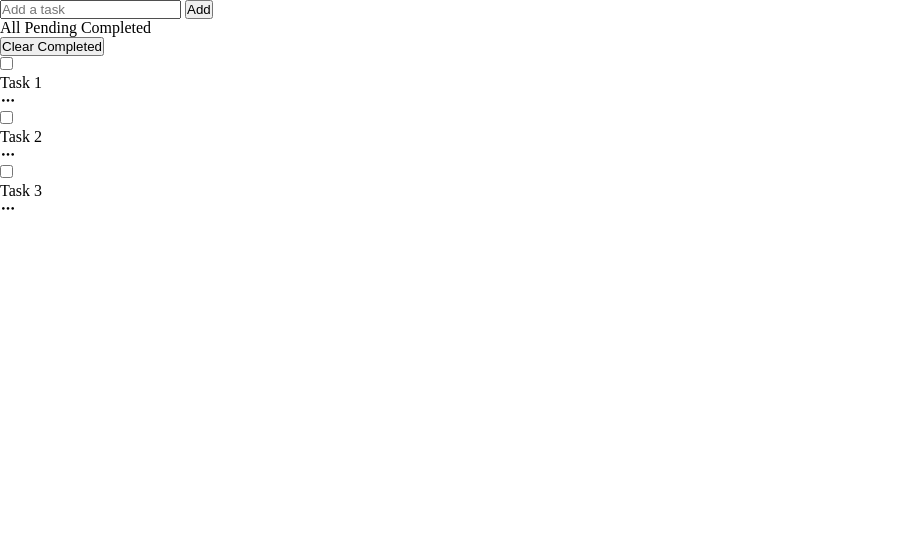
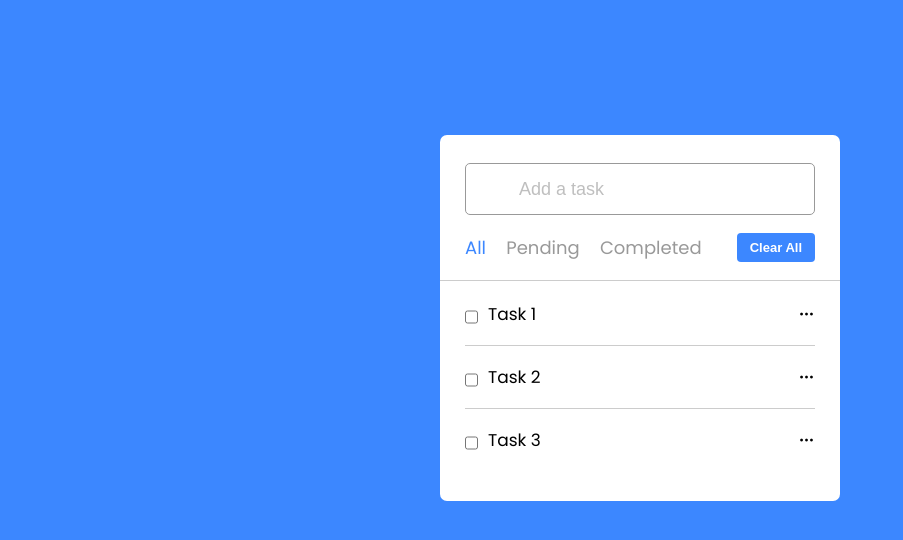
Before and after one commit to ItsWachira/to-do-app, a plain HTML site: page index.html in a window 1280 px wide. Shown: the whole page, without its empty margins (0-903 px from the left). Drawn offline with nearby package versions, Linux system fonts and the light colour scheme.

Commit message:
app css styles

```diff
--- a/index.html
+++ b/index.html
@@ -10,27 +10,33 @@
 <div class="wrapper">
     <div class="task-input">
         <input type="text" placeholder="Add a task" id="task-input">
-        <button id="add-task">Add</button>
+        <!-- <button id="add-task">Add</button> -->
     </div>
     <div class="controls">
-       <div class="filetes">
-            <span id="all">All</span>
-            <span id="pending">Pending</span>
-            <span id="completed">Completed</span>
-       </div>
-        <button id="clear-completed">Clear Completed</button>
-    </div>
-    <ul class="task-list" id="task-list">
-        <li class="task-item">
+        <div class="filters">
+          <span class="active" id="all">All</span>
+          <span id="pending">Pending</span>
+          <span id="completed">Completed</span>
+        </div>
+        <button class="clear-btn">Clear All</button>
+      </div>
+    <ul class="task-box" id="task-box">
+        <li class="task">
             <label for="task1">
                 <input type="checkbox" id="task1">
                 <p>Task 1</p>
             </label>
             <div class="settings">
                 <i class="uil uil-ellipsis-h"> </i>
+                <ul class="task-menu">
+                    <li> <i class="uil uil-pen"></i>Edit</li>
+                    <li> <i class="uil uil-trash"></i>Delete</li>
+
+                </ul>
             </div>
         </li>
-        <li class="task-item">
+
+        <li class="task">
             <label for="task2">
                 <input type="checkbox" id="task2">
                 <p>Task 2</p>
@@ -39,7 +45,7 @@
                 <i class="uil uil-ellipsis-h"> </i>
             </div>
         </li>
-        <li class="task-item">
+        <li class="task">
             <label for="task1">
                 <input type="checkbox" id="task3">
                 <p>Task 3</p>
--- a/styles.css
+++ b/styles.css
@@ -1,5 +1,143 @@
+@import url('https://fonts.googleapis.com/css2?family=Poppins:wght@400;500;600;700&display=swap');
+
 *{
     padding:0;
     margin:0;
     box-sizing:border-box;
 }
+
+body{
+    font-family: 'Poppins', sans-serif;
+    background-color: #3c87ff;
+    overflow: hidden;
+}
+.wrapper{
+    max-width: 400px;
+    margin: 135px auto;
+    background-color: #fff;
+    border-radius: 7px;
+    padding: 28px 0;
+}
+
+.task-input{
+    height: 52px;
+    padding: 0 25px;
+    position:relative;
+}
+
+.task-input input{
+    width: 100%;
+    height: 100%;
+    border-radius: 5px;
+    outline: none;
+    padding: 0 20px 0 53px;
+    font-size: 18px;
+    border: 1px solid #999;
+}
+.task-input input::placeholder{
+    color: #bfbfbf
+}
+.controls, li{
+    display: flex;
+    align-items: center;
+    justify-content: space-between;
+}
+.controls{
+   padding: 18px 25px;
+    border-bottom: 1px solid #ccc;
+}
+
+.filters span{
+    font-size: 18px;
+    color: #999;
+    cursor: pointer;
+    margin: 0 8px;
+}
+.filters span:first-child{
+  margin-left: 0;
+}
+
+.filters span.active{
+    color: #3c87ff;
+
+}
+.controls .clear-btn{
+    background-color: #3c87ff;
+    color: #fff;
+    font-weight: 600;
+    cursor: pointer;
+    outline: none;
+    border: none;
+    padding: 7px 13px;
+    border-radius: 4px ;
+    font-size: 13px;
+}
+.task-box{
+    margin: 20px 25px;
+}
+.task-box .task{
+    list-style: none;
+    font-size: 17px;
+    margin-bottom: 18px;
+    padding-bottom: 18px;
+    border-bottom: 1px solid #ccc;
+}
+
+.task-box .task:last-child{
+    border-bottom: none;
+    margin-bottom: 0;
+    padding-bottom: 0;
+
+}
+.task label{
+    display: flex;
+}
+.task label input{
+    margin-top: 6px;
+    margin-right: 10px;
+}
+
+.task .settings{
+    cursor: pointer;
+    position: relative;
+}
+.settings .task-menu{
+    background: #fff;
+    box-shadow: 0 0 6px rgba(0,0,0,0.15);
+    position: absolute;
+    padding: 5px 0;
+    border-radius: 7px;
+    z-index: 2;
+    right: -5px;
+    bottom: -65px;
+    transform: scale(0);
+    transform-origin: top right;
+    transition: transform 0.3s ease;
+
+}
+.settings:hover .task-menu{
+    transform: scale(1);
+
+
+}
+.task .task-menu li{
+    height: 25px;
+    font-size: 15px;
+    margin-bottom: 2px;
+    cursor: pointer;
+    justify-content: flex-start;
+    padding: 17px 15px;
+}
+.task .task-menu li:last-child{
+
+    margin-bottom: 0;
+
+}
+
+.task .task-menu li:hover{
+    background: #f5f5f5;
+}
+
+.task-menu li i {
+    padding-right: 8px;
+}
```
